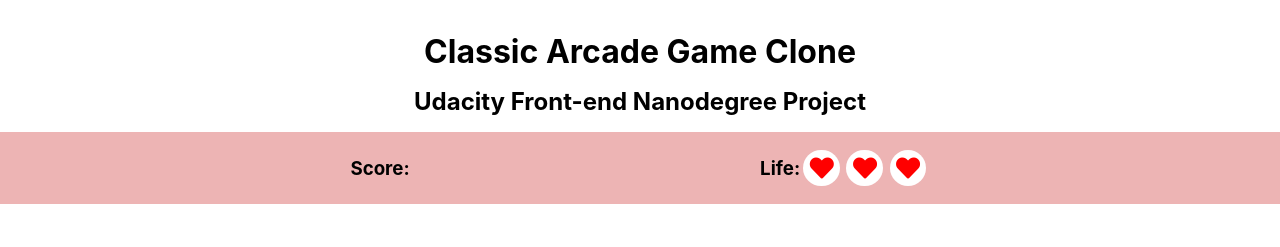
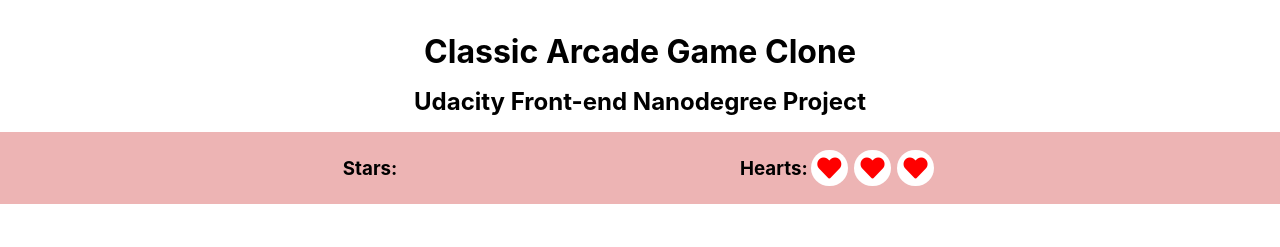
Before and after one commit to MarinaFroes/FEND-Project3-Arcade-Game-Clone, a plain HTML site: page index.html in a window 1280 px wide. Shown: the top 247 px of the page. Drawn offline with Linux system fonts and the light colour scheme.

Commit message:
feat: Add hearts (life) functionality

```diff
--- a/index.html
+++ b/index.html
@@ -15,11 +15,11 @@
     <h1>Classic Arcade Game Clone</h1>
     <h2>Udacity Front-end Nanodegree Project</h2>
     <div class="score-panel">
-      <div class="info" id="score">
-        <h3>Score: </h3>
+      <div class="info" id="star">
+        <h3>Stars: </h3>
       </div>
-      <div class="info" id="life">
-        <h3>Life: </h3>
+      <div class="info" >
+        <h3>Hearts: </h3>
         <i class="fas fa-heart"></i>
         <i class="fas fa-heart"></i>
         <i class="fas fa-heart"></i>
--- a/js/app.js
+++ b/js/app.js
@@ -54,10 +54,10 @@ class Player extends Character {
       if (this.y >= enemy.y - 0.3 && this.y <= enemy.y + 0.3 && this.x >= enemy.x - 0.7 && this.x <= enemy.x + 0.7) {
         player.x = 2;
         player.y = 5;
-        //TODO: Add score
         this.life > 0 ? this.life -= 1 : console.log('game over');
         console.log(`You have ${this.life} lives`);
-        //TODO: Add game over
+        const heart = document.querySelector('.fa-heart');
+        heart.parentNode.removeChild(heart);
       }
     })
   }
@@ -71,7 +71,7 @@ class Player extends Character {
         gem.y = -1;
         const star = document.createElement('i');
         star.setAttribute('class', 'fas fa-star');
-        document.getElementById('score').appendChild(star);
+        document.getElementById('star').appendChild(star);
       }
     })
   }
```
